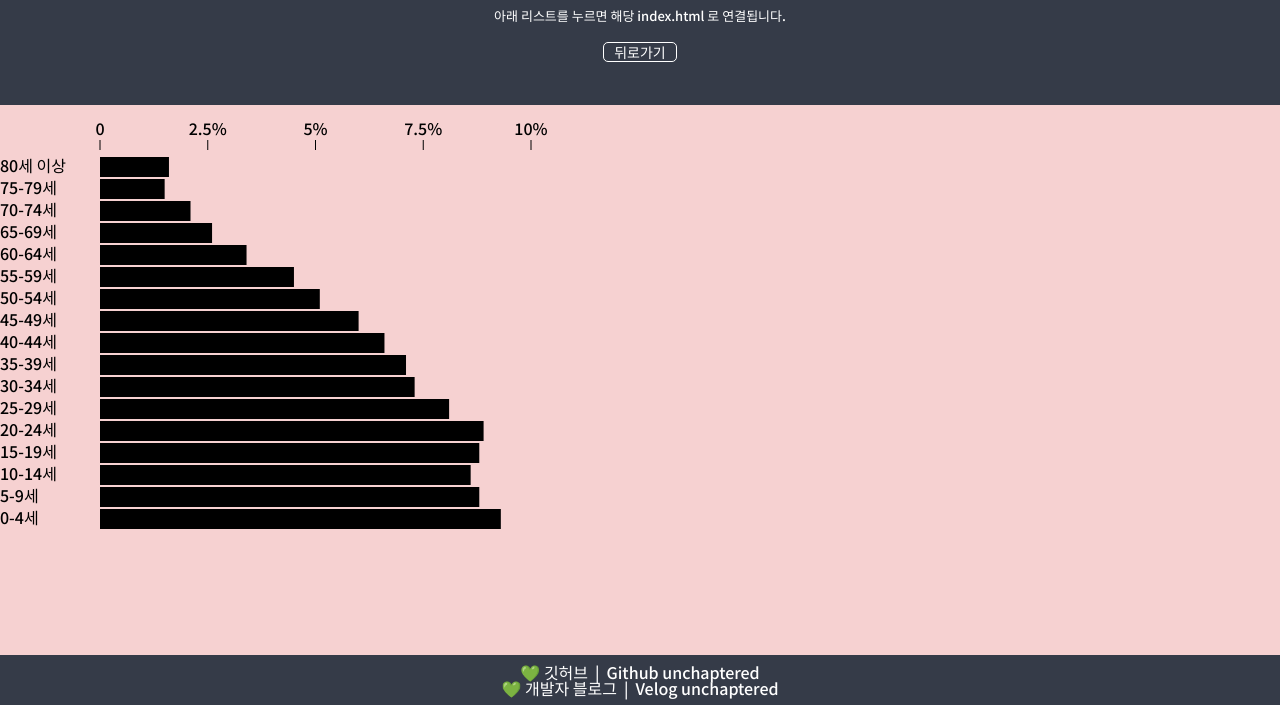
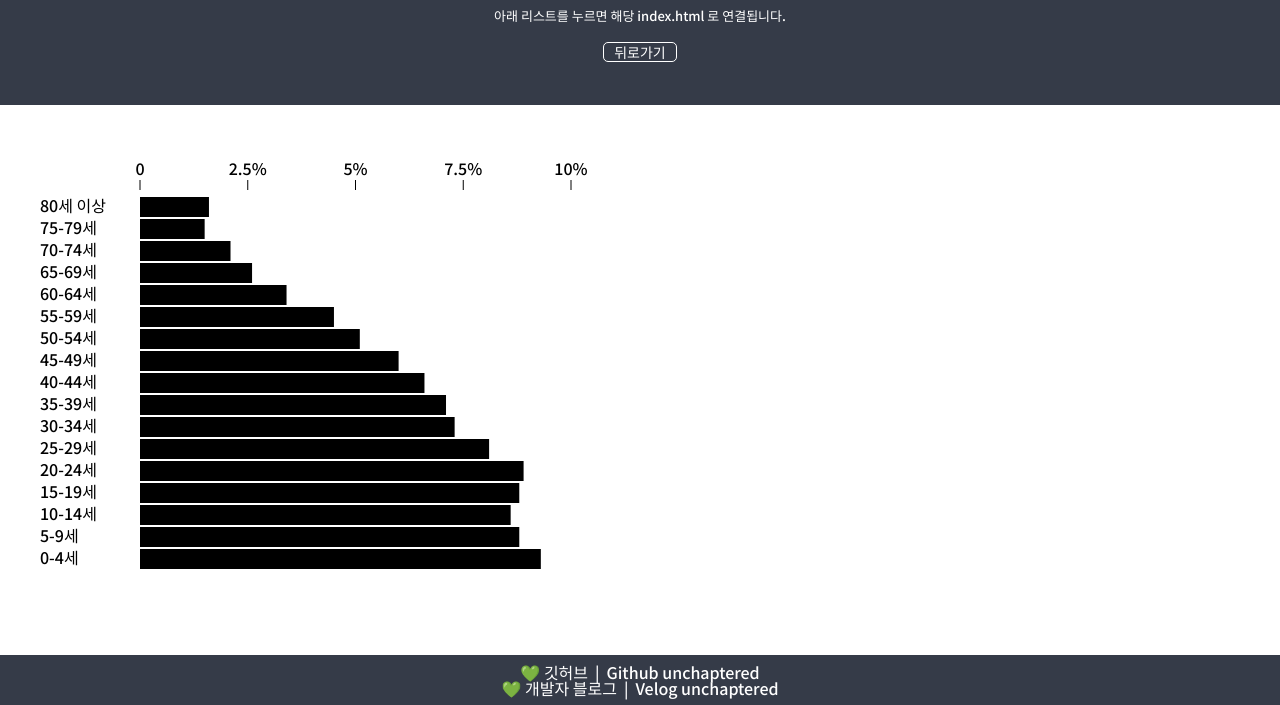
Before and after one commit to unchaptered/22-01-d3, a website: page src/001 svg from js/index.html in a window 1280 px wide. Shown: the part 95-800 px from the top of the page. Drawn offline with Linux system fonts and the light colour scheme.

Commit message:
001 svg from js
000 기초 자료/datas.js 를 기반으로 만든 가로 막대기 그래프

```diff
--- a/src/001 svg from js/index.html
+++ b/src/001 svg from js/index.html
@@ -19,7 +19,7 @@
     </header>
 
     <main class="main">
-        <svg id="svg__container" width="100%" height="1000px" style="background-color: rgb(246, 209, 209);"></svg>
+        <svg id="svg__container" width="600" height="600" transform="translate(40,40)"></svg>
     </main>
     <script src="./datas.js"></script>
 
```
